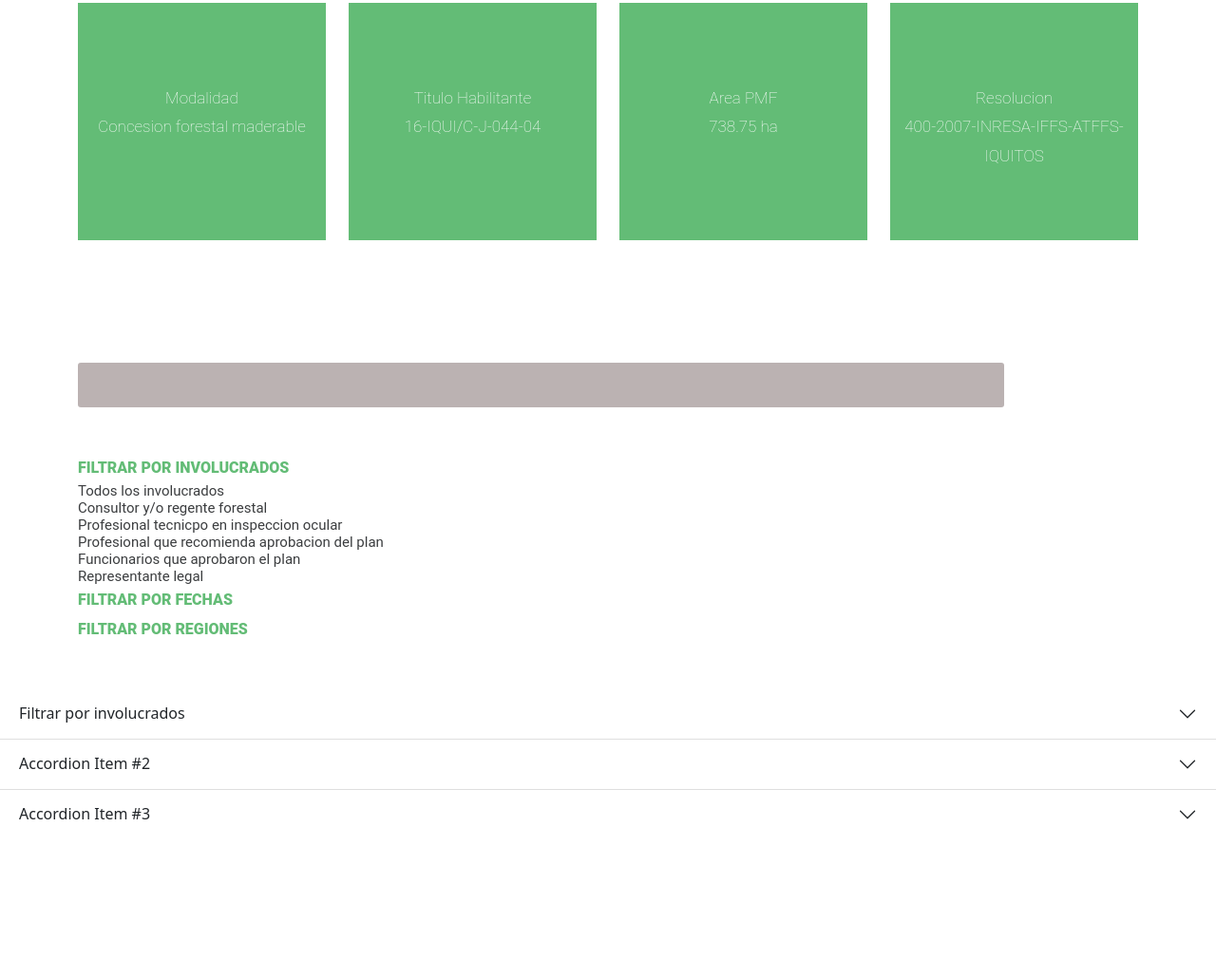
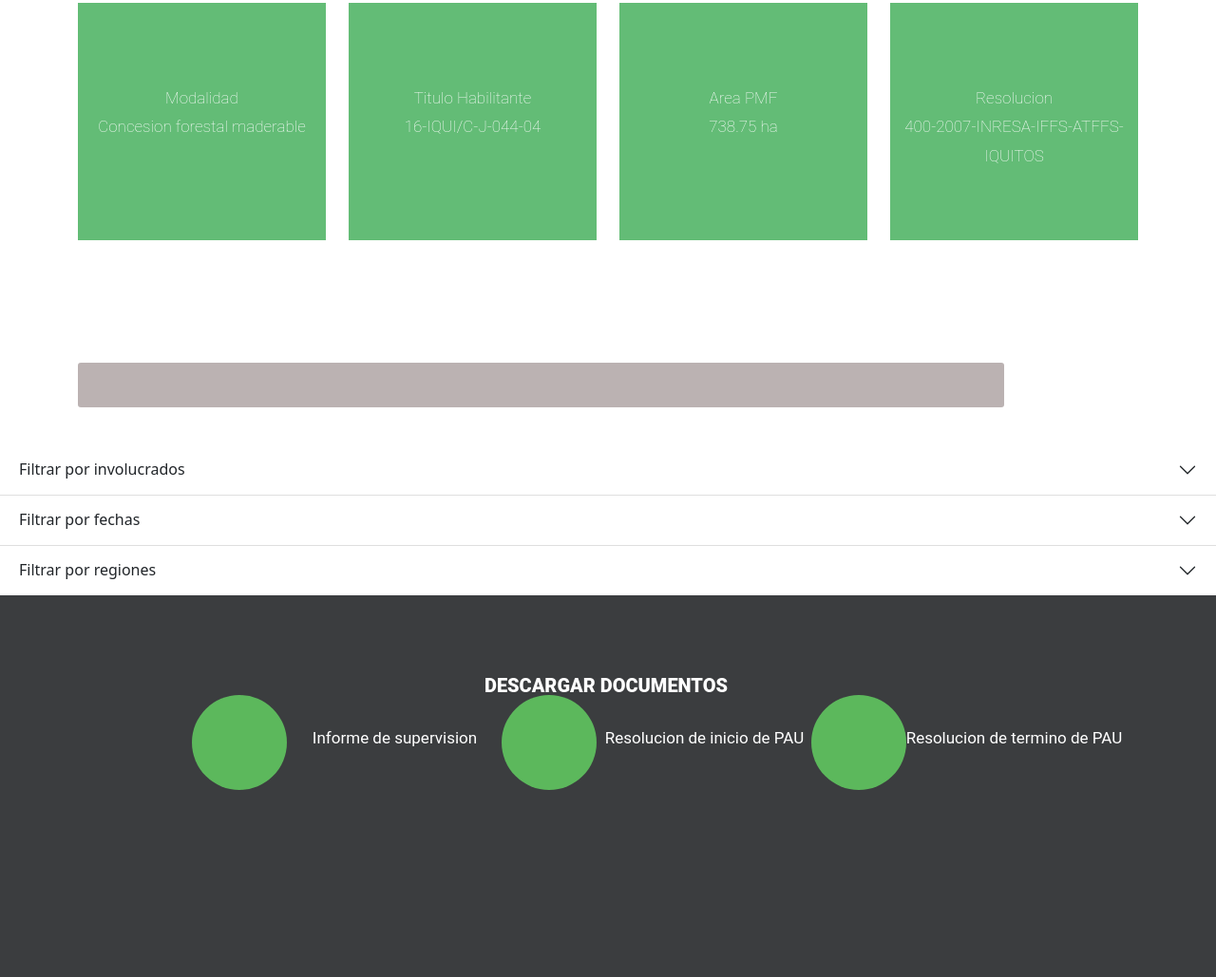
Before and after one commit to alonsofer198/delitos-ambientales, a plain HTML site: page explorar.html in a window 1280 px wide. Shown: the part 593-1622 px from the top of the page at 95% size. Before the commit the page ends 1477 px from the top, so only its background shows below. Drawn offline with nearby package versions, Linux system fonts and the light colour scheme.

Commit message:
agregado

```diff
--- a/estilos.css
+++ b/estilos.css
@@ -28,6 +28,18 @@
     height: 47px;
     background: rgba(120, 102, 102, 0.5);
     border-radius: 3px;
+    margin-bottom: 40px;
+}
+
+.dowload{
+    width: 1300px;
+    /* height: 15px; */
+    font-family: 'Roboto';
+    font-style: normal;
+    font-weight: 900;
+    font-size: 20px;
+    /* line-height: 31px; */
+    color: #FFFFFF;
 }
 
 .filtro1{
@@ -217,7 +229,17 @@ color: #FFFFFF;
         left: 190px;
         top: 1421px;
 
+}
 
+.circulo{
+    width: 100px;
+     height: 100px;
+     -moz-border-radius: 50%;
+     -webkit-border-radius: 50%;
+     border-radius: 50%;
+     background: #5cb85c;
+     float: right;
+}
 }
 
 .textito{
@@ -420,6 +442,22 @@ top: 3738px;
     color: #FFFFFF;
 }
 
+.textoexplora{
+    width: 417px;
+    height: 74px;
+    top: 747px;
+    font-style: normal;
+    font-weight: normal;
+    font-size: 17px;
+    margin-right: 20px;
+    line-height: 20px;
+    padding: 23px;
+    margin: 5px;
+    color: #FFFFFF;
+    padding-top: 30px;
+
+}
+
 .fondo-verde5{
     background:#317540;
     width: 1400px;
--- a/explorar.html
+++ b/explorar.html
@@ -4,9 +4,10 @@
   <meta charset="UTF-8">
   <meta http-equiv="X-UA-Compatible" content="IE=edge">
   <meta name="viewport" content="width=device-width, initial-scale=1.0">
-  <link href="https://cdn.jsdelivr.net/npm/bootstrap@5.1.3/dist/css/bootstrap.min.css" rel="stylesheet" integrity="sha384-1BmE4kWBq78iYhFldvKuhfTAU6auU8tT94WrHftjDbrCEXSU1oBoqyl2QvZ6jIW3" crossorigin="anonymous">
+
+  <link href="https://cdn.jsdelivr.net/npm/bootstrap@5.0.2/dist/css/bootstrap.min.css" rel="stylesheet" integrity="sha384-EVSTQN3/azprG1Anm3QDgpJLIm9Nao0Yz1ztcQTwFspd3yD65VohhpuuCOmLASjC" crossorigin="anonymous">
   <link rel="stylesheet" href="estilos.css">
-
+  <script src="https://cdn.jsdelivr.net/npm/bootstrap@5.0.2/dist/js/bootstrap.bundle.min.js" integrity="sha384-MrcW6ZMFYlzcLA8Nl+NtUVF0sA7MsXsP1UyJoMp4YLEuNSfAP+JcXn/tWtIaxVXM" crossorigin="anonymous"></script>
 
 
 </head>
@@ -128,32 +129,6 @@
     </div>
   </div>
 
-  <div class="container-fluid fondo-explora1">
-    <div class="container">
-      <div class="row">
-        <div class="col-12">
-          <div class="filtro1">Filtrar por involucrados</div>
-        </div>
-        <div class="filtro2">
-          <div class="filtro3">Todos los involucrados
-            <div>Consultor y/o regente forestal</div>
-            <div>Profesional tecnicpo en inspeccion ocular</div>
-            <div>Profesional que recomienda aprobacion del plan</div>
-            <div>Funcionarios que aprobaron el plan</div>
-            <div>Representante legal</div>
-          </div>
-        </div>
-        <div class="col-12">
-          <div class="filtro1">Filtrar por Fechas </div>
-        </div>
-        <div class="col-12">
-          <div class="filtro1">filtrar por regiones </div>
-        </div>
-
-     </div>
-    </div>
-  </div>
-
   <div class="accordion accordion-flush" id="accordionFlushExample">
     <div class="accordion-item">
       <h2 class="accordion-header" id="flush-headingOne">
@@ -162,13 +137,18 @@
         </button>
       </h2>
       <div id="flush-collapseOne" class="accordion-collapse collapse" aria-labelledby="flush-headingOne" data-bs-parent="#accordionFlushExample">
-        <div class="accordion-body">Placeholder content for this accordion, which is intended to demonstrate the <code>.accordion-flush</code> Todos los involucrados</div>
+        <div class="accordion-body">Todos los involucrados</div>
+        <div class="accordion-body">Consultor y/o regente forestal</div>
+        <div class="accordion-body">Profesional tecnicpo en inspeccion ocular</div>
+        <div class="accordion-body">Profesional que recomienda aprobacion del plan</div>
+        <div class="accordion-body">Funcionarios que aprobaron el plan</div>
+        <div class="accordion-body">Representante legal</div>
       </div>
     </div>
     <div class="accordion-item">
       <h2 class="accordion-header" id="flush-headingTwo">
         <button class="accordion-button collapsed" type="button" data-bs-toggle="collapse" data-bs-target="#flush-collapseTwo" aria-expanded="false" aria-controls="flush-collapseTwo">
-          Accordion Item #2
+          Filtrar por fechas
         </button>
       </h2>
       <div id="flush-collapseTwo" class="accordion-collapse collapse" aria-labelledby="flush-headingTwo" data-bs-parent="#accordionFlushExample">
@@ -178,7 +158,7 @@
     <div class="accordion-item">
       <h2 class="accordion-header" id="flush-headingThree">
         <button class="accordion-button collapsed" type="button" data-bs-toggle="collapse" data-bs-target="#flush-collapseThree" aria-expanded="false" aria-controls="flush-collapseThree">
-          Accordion Item #3
+         Filtrar por regiones
         </button>
       </h2>
       <div id="flush-collapseThree" class="accordion-collapse collapse" aria-labelledby="flush-headingThree" data-bs-parent="#accordionFlushExample">
@@ -186,6 +166,35 @@
       </div>
     </div>
   </div>
+
+  <div class="container-fluid fondo-negro">
+
+    <div class="row">
+      <div class="col-6 dowload">
+        DESCARGAR DOCUMENTOS
+      </div>
+      <div class="col-3">
+        <div class="circulo">
+           <div class="textoexplora">Informe de supervision</div>
+        </div>
+      </div>
+      <div class="col-3">
+        <div class="circulo">
+           <div class="textoexplora">Resolucion de inicio de PAU</div>
+        </div>
+      </div>
+      <div class="col-3">
+        <div class="circulo">
+           <div class="textoexplora">Resolucion de termino de PAU</div>
+        </div>
+      </div>
+
+
+   </div>
+
+  </div>
+
+
 
 
 
```
